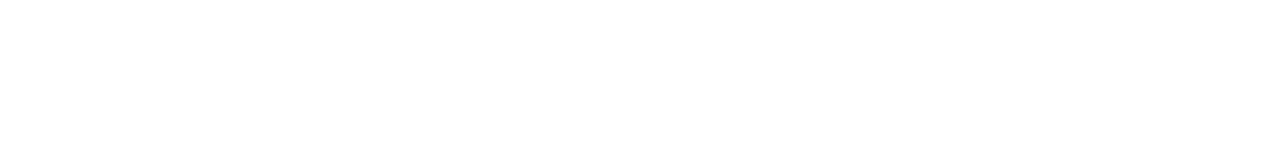
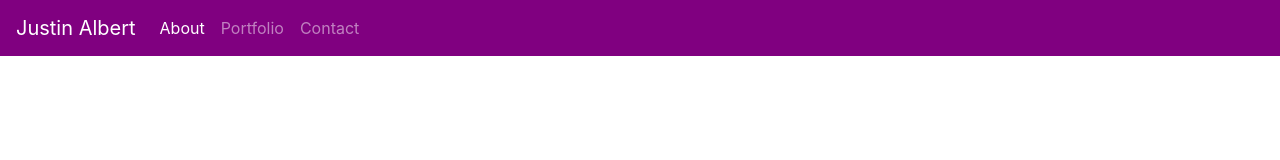
Before and after one commit to jalbert12485/homework-2, a plain HTML site: page index.html in a window 1280 px wide. Drawn offline with nearby package versions, Linux system fonts and the light colour scheme.

Commit message:
added navbar

```diff
--- a/index.html
+++ b/index.html
@@ -9,5 +9,19 @@
 </head>
 <body>
 
+    <nav class="navbar navbar-expand-lg navbar-dark" style="background-color: purple;">
+        <a class="navbar-brand" href="index.html">Justin Albert</a>
+        <button class="navbar-toggler" type="button" data-toggle="collapse" data-target="#navbarNavAltMarkup" aria-controls="navbarNavAltMarkup" aria-expanded="false" aria-label="Toggle navigation">
+          <span class="navbar-toggler-icon"></span>
+        </button>
+        <div class="collapse navbar-collapse" id="navbarNavAltMarkup">
+          <div class="navbar-nav">
+            <a class="nav-item nav-link active" href="index.html">About <span class="sr-only">(current)</span></a>
+            <a class="nav-item nav-link" href="portfolio.html">Portfolio</a>
+            <a class="nav-item nav-link" href="contact.html">Contact</a>
+          </div>
+        </div>
+      </nav>
+
 </body>
 </html>
```
